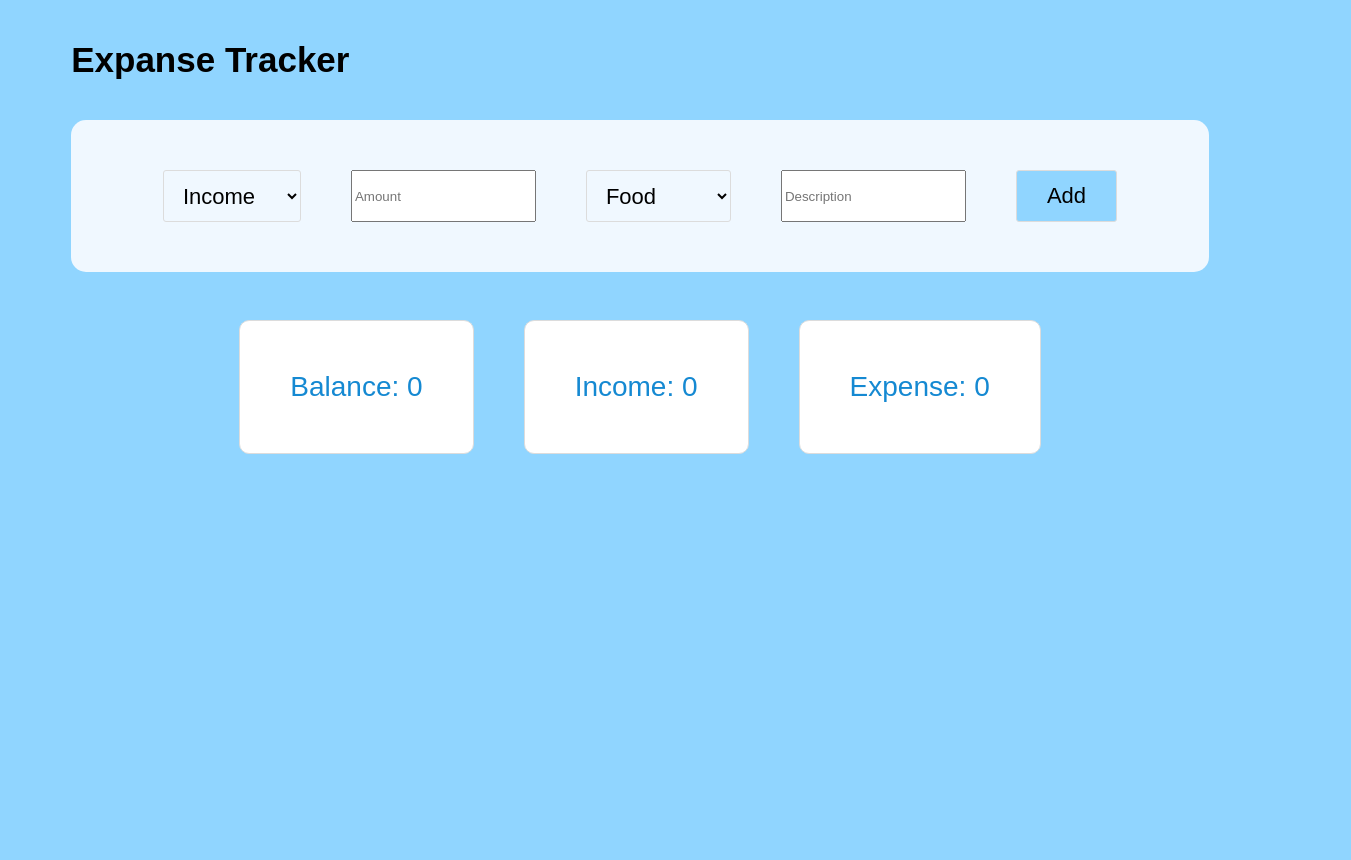
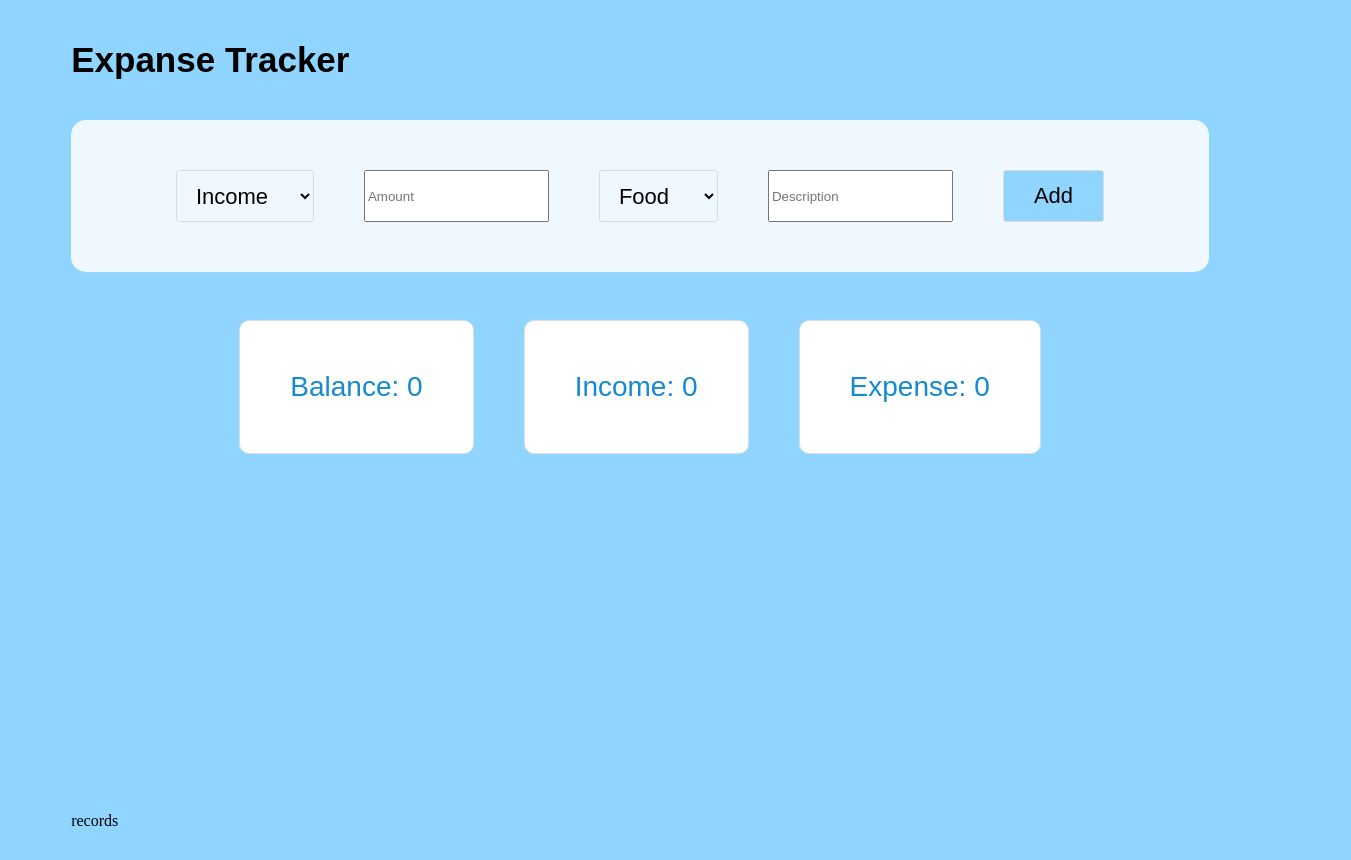
Before and after one commit to AnkurKalita1/Expense-Tracker-with-Charts, a React (Vite) app in the folder expense-tracker-with-chart/: page / in a window 1280 px wide. Shown: the whole page, 1351 px wide, since content can reach past the window. Before the commit the page ends 800 px from the top, so only its background shows below. Built offline with nearby package versions, Linux system fonts and the light colour scheme.

Commit message:
add display

```diff
--- a/expense-tracker-with-chart/src/App.css
+++ b/expense-tracker-with-chart/src/App.css
@@ -10,3 +10,8 @@ body{
     font-family: Arial, Helvetica, sans-serif;
      margin: 40px 5%;
 }
+
+.Display{
+    width: 100vw;
+    margin: 30px 5%;
+}
--- a/expense-tracker-with-chart/src/App.jsx
+++ b/expense-tracker-with-chart/src/App.jsx
@@ -2,9 +2,10 @@ import React from 'react'
 import {useState , useEffect} from 'react'
 import TransactionForm from './components/TransactionForm/TransactionForm'
 import TransactionList from './components/TansactionList/TransactionList'
-import ChartComponent from './components/ChartComponent'
+import ChartComponent from './components/Display/ChartComponent'
 import Stats from './components/states/Stats'
 import "./app.css"
+import Display from './components/Display/Display'
 const App = () => {
   const [transactions, setTransactions] = useState(() => {
     const saved = localStorage.getItem("transactions")
@@ -33,8 +34,7 @@ const App = () => {
         <TransactionForm onAdd={addTransaction}/>
         {/* <TransactionList transactions={transactions}/> */}
       <Stats transactions={transactions}/>
-      <ChartComponent transactions={transactions}/>
-
+      <Display transactions={transactions} />
 
     </div>
   )
--- /dev/null
+++ b/expense-tracker-with-chart/src/components/Display/Display.jsx
@@ -0,0 +1,14 @@
+import React from 'react'
+import ChartComponent from './ChartComponent'
+import Records from './Records'
+
+const Display = ({transactions}) => {
+  return (
+    <div className='Display'>
+      <ChartComponent transactions={transactions}/>
+      <Records/>
+    </div>
+  )
+}
+
+export default Display
--- /dev/null
+++ b/expense-tracker-with-chart/src/components/Display/Records.jsx
@@ -0,0 +1,11 @@
+import React from 'react'
+
+const Records = () => {
+  return (
+    <div>
+      records
+    </div>
+  )
+}
+
+export default Records
--- a/expense-tracker-with-chart/src/components/TransactionForm/TransactionForm.jsx
+++ b/expense-tracker-with-chart/src/components/TransactionForm/TransactionForm.jsx
@@ -26,7 +26,6 @@ const handleSubmit = (e)=>{
         <option value="food" > Food</option>
         <option value="travel"> Travel</option>
         <option value="bills"> Bills</option>
-        <option value="shopping"> Shopping</option>
         <option value="other"> Others</option>
 
      </select>
```
Also changed, not shown: expense-tracker-with-chart/src/components/Display/ChartComponent.jsx (renamed from expense-tracker-with-chart/src/components/ChartComponent.jsx).
